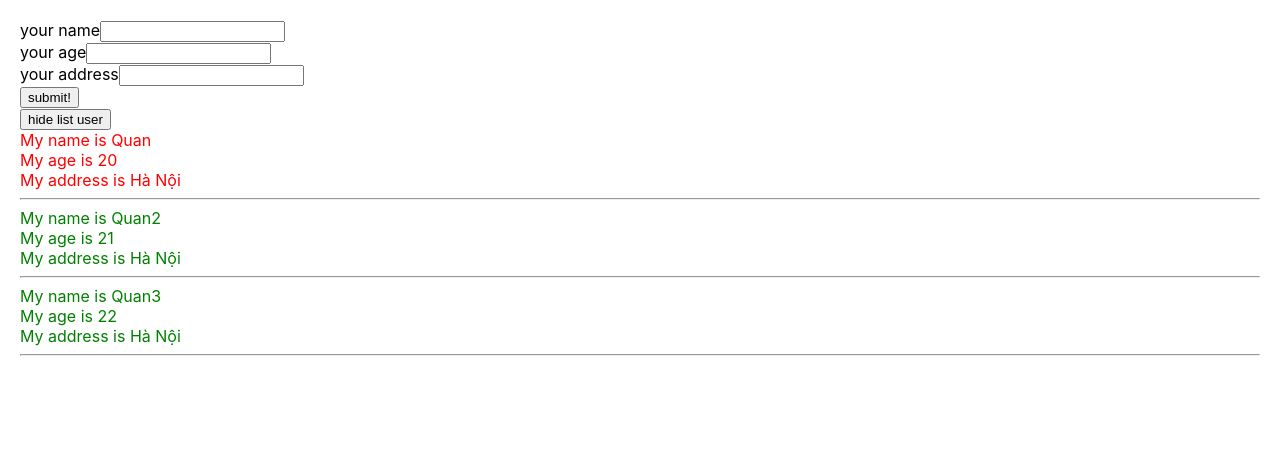
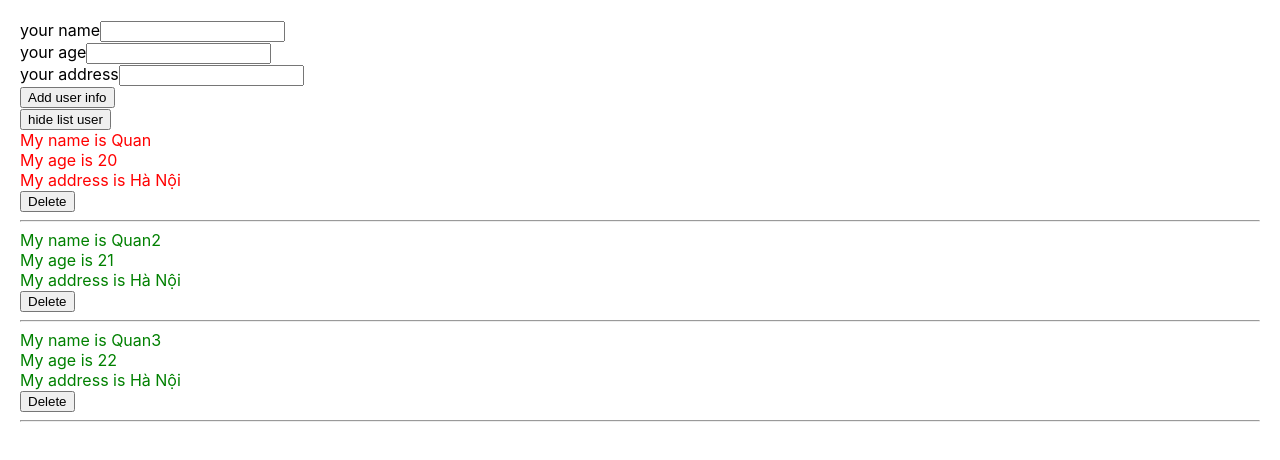
Before and after one commit to vanquanlc/base-react-redux, a React (Create React App) app: page / in a window 1280 px wide. Shown: the top 460 px of the page. Built offline with nearby package versions, Linux system fonts and the light colour scheme.

Commit message:
#31 Delete Data

```diff
--- a/package.json
+++ b/package.json
@@ -13,6 +13,7 @@
     "redux": "4.2.0",
     "redux-devtools-extension": "2.13.9",
     "redux-thunk": "2.4.1",
+    "sass": "1.53.0",
     "web-vitals": "2.1.4"
   },
   "scripts": {
--- a/src/App.js
+++ b/src/App.js
@@ -1,5 +1,5 @@
 import logo from './logo.svg';
-import './App.css';
+import './App.scss';
 import { useDispatch, useSelector } from 'react-redux';
 import { increaseCounter, decreaseCounter } from './redux/action/counterAction';
 import MyComponent from './components/MyComponent';
--- a/src/App.css
+++ b/src/App.scss
@@ -51,10 +51,3 @@ code {
     transform: rotate(360deg);
   }
 }
-
-.green{
-  color: green;
-}
-.red{
-  color: red;
-}
--- /dev/null
+++ b/src/components/AddUserInfo.js
@@ -0,0 +1,51 @@
+import React from "react";
+
+class AddUserInfo extends React.Component{
+    state = {
+        name: '',
+        age: null,
+        address: ''
+    }
+
+    handleOnchangeName = (event)=> {
+        this.setState({
+            name: event.target.value
+        })
+    }
+    handleOnchangeAge = (event)=> {
+        this.setState({
+            age: event.target.value
+        })
+    }
+    handleOnchangeAddress = (event)=> {
+        this.setState({
+            address: event.target.value
+        })
+    }
+    handleOnSubmit = (event) => {
+        event.preventDefault();
+        this.props.handleAddUser({
+            id: "ID" + Math.random()*100,
+            name: this.state.name,
+            age: this.state.age,
+            address: this.state.address
+        });
+    }
+
+    render(){
+        return (
+            <form onSubmit={(event) => {this.handleOnSubmit(event)}}>
+                <label>your name</label>
+                <input type="text" onChange={(event) => this.handleOnchangeName(event)}/>
+                <br/><label>your age</label>
+                <input type="number" onChange={(event) => this.handleOnchangeAge(event)}/>
+                <br/><label>your address</label>
+                <input type="text" onChange={(event) => this.handleOnchangeAddress(event)}/>
+                <br/><button  type="submit">Add user info</button>
+            </form>
+
+        )
+    }
+}
+
+export default AddUserInfo;
--- a/src/components/DisplayInfo.js
+++ b/src/components/DisplayInfo.js
@@ -1,4 +1,6 @@
 import React from "react";
+import './DisplayInfo.scss';
+import logo from './../logo.svg';
 
 class DisplayInfo extends React.Component{
     state = {
@@ -12,7 +14,7 @@ class DisplayInfo extends React.Component{
     render(){
         const {listUsers} = this.props;
         return (
-         <div>
+         <div className="display-infor-container">
             <button
                 onClick={()=>{this.handleShowHideListUser()}}
             >
@@ -26,12 +28,12 @@ class DisplayInfo extends React.Component{
                             <span>My name is {user.name}</span><br/>
                             <span>My age is {user.age}</span><br/>
                             <span>My address is {user.address}</span><br/>
+                            <button onClick={()=> this.props.handleDeleteUser(user.id)}>Delete</button><br/>
                             <hr/>
                         </div>
                     )
                 })}
             </div>}
-
          </div>
         )
     }
--- /dev/null
+++ b/src/components/DisplayInfo.scss
@@ -0,0 +1,11 @@
+.display-infor-container{
+    .green{
+        color: green;
+    }
+    .red{
+        color: red;
+    }
+    .logo{
+        height: 5rem;
+    }
+}
--- a/src/components/MyComponent.js
+++ b/src/components/MyComponent.js
@@ -1,6 +1,6 @@
 
 import React from "react";
-import UserInfo from "./UserInfo";
+import AddUserInfo from "./AddUserInfo";
 import DisplayInfo from "./DisplayInfo";
 
 
@@ -28,13 +28,30 @@ class MyComponent extends React.Component{
         }
       ]
     }
+
+    handleAddUser = (userObj) => {
+      this.setState({
+        listUsers: [ userObj, ...this.state.listUsers]
+      })
+    }
+
+    handleDeleteUser = (userID) =>{
+      let listUsersClone = [...this.state.listUsers];
+      listUsersClone = listUsersClone.filter(item => item.id != userID);
+      this.setState({
+        listUsers: listUsersClone
+      })
+    }
     render(){
         return(
           <div>
 
-          <UserInfo></UserInfo>
+          <AddUserInfo
+            handleAddUser = {this.handleAddUser}
+          />
           <DisplayInfo
                 listUsers={this.state.listUsers}
+                handleDeleteUser={this.handleDeleteUser}
             />
           </div>
 
--- a/src/components/UserInfo.js
+++ /dev/null
@@ -1,26 +0,0 @@
-import React from "react";
-
-class UserInfo extends React.Component{
-    handleOnChange(value){
-        this.setState({
-          name: value
-        })
-      }
-
-    render(){
-        return (
-            <form >
-                <label>your name</label>
-                <input type="text" onChange={(event)=> {this.handleOnChange(event.target.value)}}/>
-                <br/><label>your age</label>
-                <input type="text" onChange={(event)=> {this.handleOnChange(event.target.value)}}/>
-                <br/><label>your address</label>
-                <input type="text" onChange={(event)=> {this.handleOnChange(event.target.value)}}/>
-                <br/><button type="submit">submit!</button>
-            </form>
-
-        )
-    }
-}
-
-export default UserInfo;
```
Also changed, not shown: 1 other file (tests, documents, lock files or other folders).
